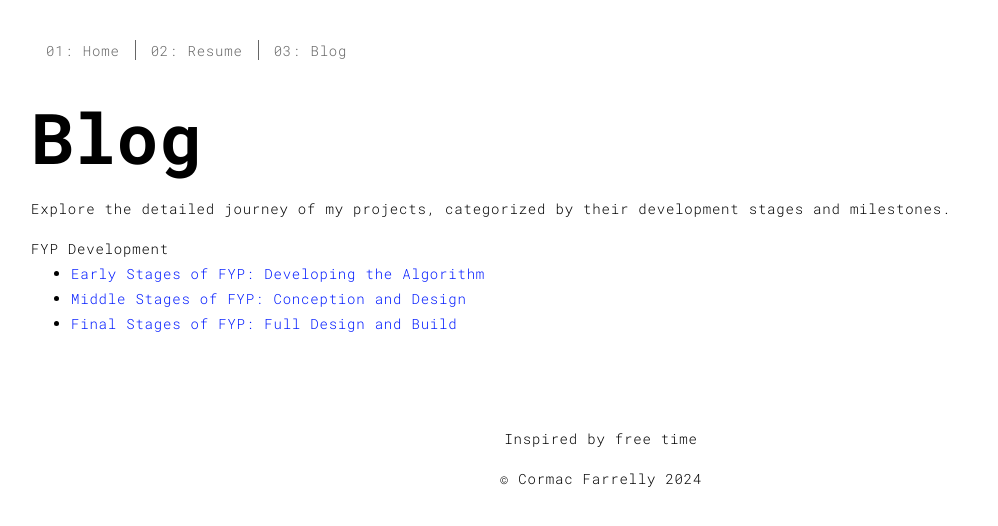
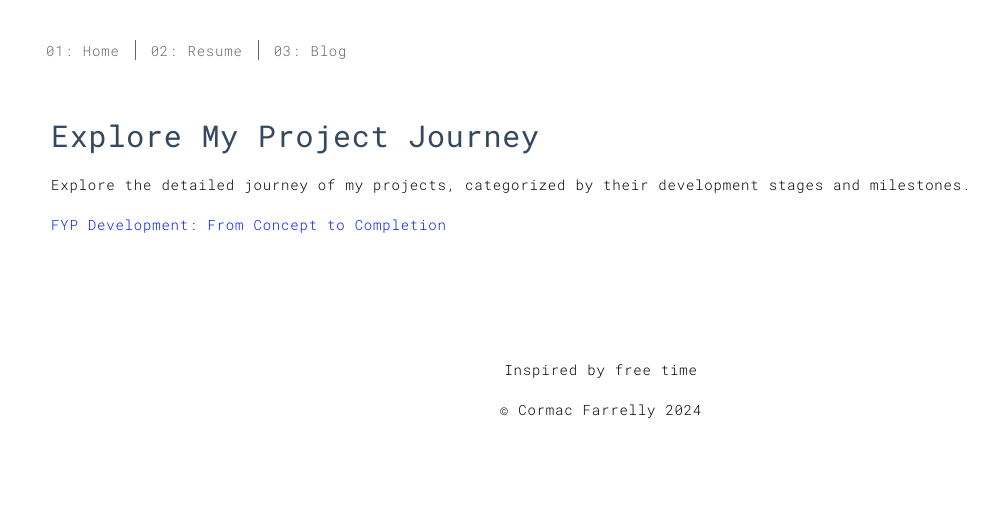
Before and after one commit to cmac-ire/personal-website, a plain HTML site: page blog.html in a window 1280 px wide. Shown: the whole page, without its empty margins (39-1037 px from the left). Drawn offline with nearby package versions, Linux system fonts and the light colour scheme; a script that the page names is missing.

Commit message:
changes to folder

```diff
--- a/blog.html
+++ b/blog.html
@@ -45,24 +45,23 @@
         </nav>
     </header>
 
-     <!-- Main content container -->
-     <div class="section-container">
+      <!-- Main content container -->
+      <div class="section-container">
         <div class="container">
-            <h1 class="blog-title">Blog</h1>
-            <p class="blog-description">Explore the detailed journey of my projects, categorized by their development stages and milestones.</p>
+            <div class="row resume-row-label">
+                <div class="col-xs-12">
+                    <div class="template-example">
+                        <h1 class="template-title-example">Explore My Project Journey</h1>
+                        <p class="category-description">Explore the detailed journey of my projects, categorized by their development stages and milestones.</p>
 
-            <div class="category-container">
-                <div class="category-title" onclick="toggleCategory('fyp-dev')">FYP Development</div>
-                <div class="category-content" id="fyp-dev">
-                    <ul>
-                        <li><a href="posts/fyp-dev/my-own-algorithm-blog-post.html">Early Stages of FYP: Developing the Algorithm</a></li>
-                        <li><a href="posts/fyp-dev/fyp-blog-post.html">Middle Stages of FYP: Conception and Design</a></li>
-                        <li><a href="posts/fyp-dev/final-year-project-unfolded.html">Final Stages of FYP: Full Design and Build</a></li>
-                    </ul>
+                        <!-- FYP Development Category -->
+                        <a href="fyp-development.html" class="category-title">FYP Development: From Concept to Completion</a>
+
+                        <!-- Additional categories can be added here -->
+
+                    </div>
                 </div>
             </div>
-
-            <!-- Add more categories here if needed -->
         </div>
     </div>
 
```
